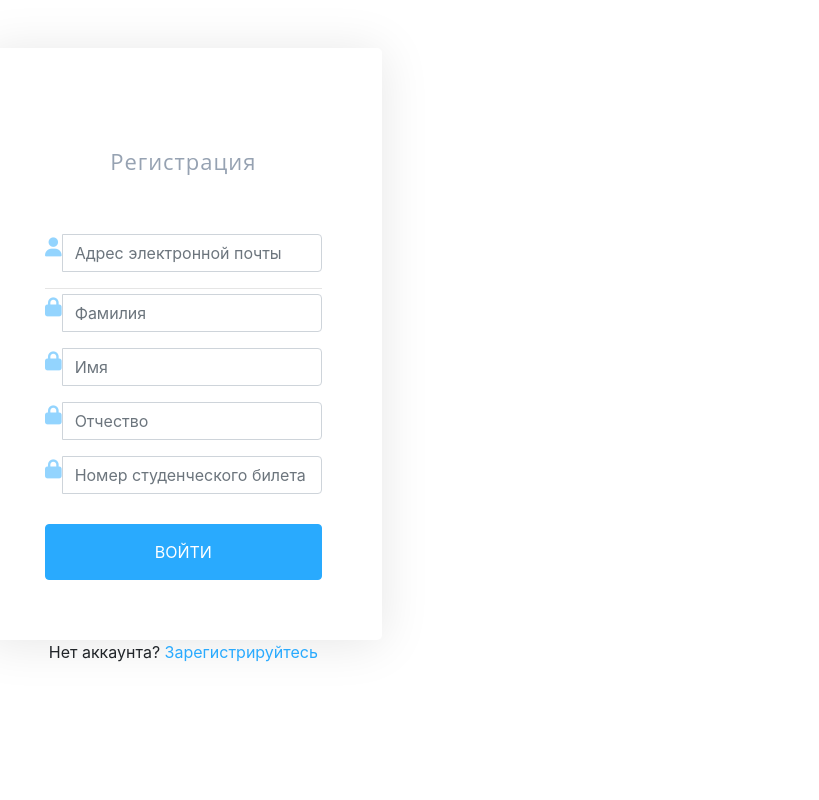
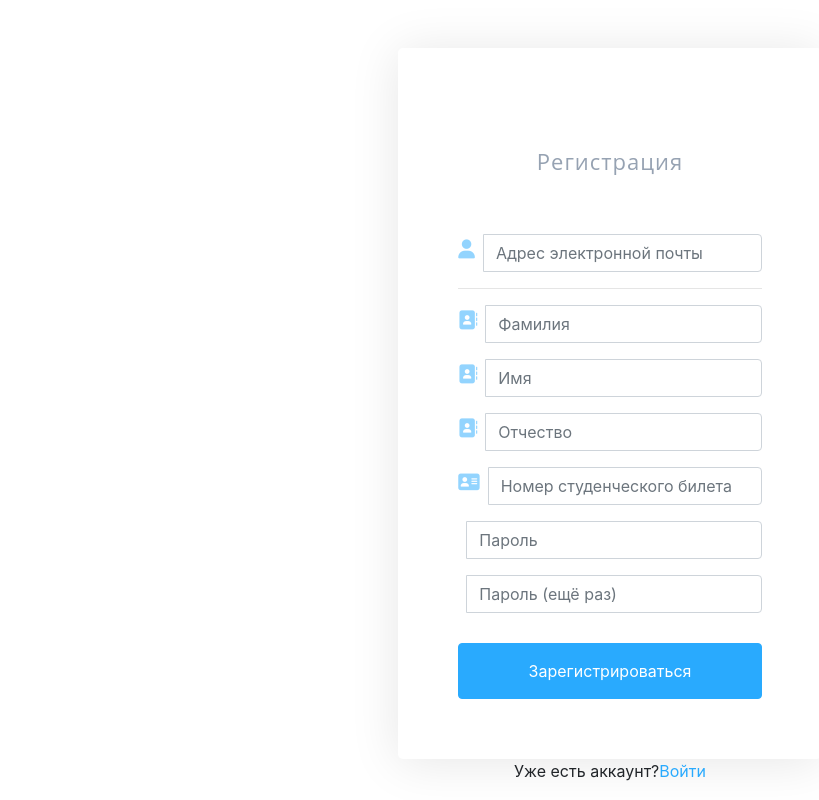
Before and after one commit to PaltuSuction/Docs_Service, a Django app: page /registration/ in a window 1280 px wide. Shown: the whole page, without its empty margins (30-849 px from the left). Run offline with Django 3.2, Linux system fonts and the light colour scheme; some libraries are stand-ins or nearby versions.

Commit message:
Update Login - fixes Update MainPage - now using User.id instead of User.ticket_number Update mainPage.html - nice sidemenu added

```diff
--- a/authentication_part/models.py
+++ b/authentication_part/models.py
@@ -49,7 +49,7 @@ class User(AbstractBaseUser, PermissionsMixin):
     date_joined = models.DateTimeField(_('date joined'), auto_now_add=True)
     is_active = models.BooleanField(_('active'), default=True)
     is_staff = models.BooleanField(_('staff'), default=False)
-    avatar = models.ImageField(upload_to='avatars/', null=True, blank=True)
+    avatar = models.ImageField(upload_to='../media/avatars', null=True, blank=True)
 
     objects = UserManager()
 
--- a/authentication_part/templates/mainPage.html
+++ b/authentication_part/templates/mainPage.html
@@ -1,4 +1,4 @@
-{% extends 'userpanel_basic.html' %}
+{% extends 'userpanel_basic_2.html' %}
 
 {% block content %}
 <h1>Здесь будет самая мякотка.</h1>
--- a/authentication_part/templates/registerPage.html
+++ b/authentication_part/templates/registerPage.html
@@ -4,23 +4,30 @@
 <head>
 	<meta charset="UTF-8">
 	<title>Document</title>
-
+    <link rel="stylesheet" type = "text/css" href="{% static 'css/loginStyles.css' %}">
 	<link rel="stylesheet" href="https://maxcdn.bootstrapcdn.com/bootstrap/4.0.0/css/bootstrap.min.css" integrity="sha384-Gn5384xqQ1aoWXA+058RXPxPg6fy4IWvTNh0E263XmFcJlSAwiGgFAW/dAiS6JXm" crossorigin="anonymous">
-	<script src="https://maxcdn.bootstrapcdn.com/bootstrap/4.0.0/js/bootstrap.min.js" integrity="sha384-JZR6Spejh4U02d8jOt6vLEHfe/JQGiRRSQQxSfFWpi1MquVdAyjUar5+76PVCmYl" crossorigin="anonymous"></script>
     <script src="https://kit.fontawesome.com/ad49d621ae.js" crossorigin="anonymous"></script>
-	<link rel="stylesheet" type = "text/css" href="{% static 'css/loginStyles.css' %}">
 </head>
 
 <body class="login-page">
-<main class = 'col-md-4'>
+<div class = 'container-fluid'>
+    <div class='row justify-content-center'>
+        <main>
             <div class="login-block mt-5 center-block">
                 <h1>Регистрация</h1>
                 <form method = 'post' action="">
+
+                    {% if form.errors %}
+                        {% for error in form.errors %}
+                            {{ error }}
+                        {% endfor %}
+                    {% endif %}
+
                     {% csrf_token %}
                     <div class="form-group">
                         <div class="input-group">
                             <span class="input-group-addon"><i class="fas fa-user"></i></span>
-                    <input type="text" name = "username" class="form-control" placeholder="Адрес электронной почты">
+                            <input type="text" name = "email" class="form-control" placeholder="Адрес электронной почты">
                         </div>
                     </div>
 
@@ -28,42 +35,58 @@
 
                     <div class="form-group">
                         <div class="input-group">
-                    <span class="input-group-addon"><i class="fa fa-lock ti-unlock"></i></span>
+                            <span class="input-group-addon"><i class="fas fa-address-book"></i></span>
                             <input type="text" name="last_name" class="form-control" placeholder="Фамилия">
                         </div>
                     </div>
 
                     <div class="form-group">
                         <div class="input-group">
-                    <span class="input-group-addon"><i class="fa fa-lock ti-unlock"></i></span>
+                            <span class="input-group-addon"><i class="fas fa-address-book"></i></span>
                             <input type="text" name="first_name" class="form-control" placeholder="Имя">
                         </div>
                     </div>
 
                     <div class="form-group">
                         <div class="input-group">
-                    <span class="input-group-addon"><i class="fa fa-lock ti-unlock"></i></span>
+                            <span class="input-group-addon"><i class="fas fa-address-book"></i></span>
                             <input type="text" name="middle_name" class="form-control" placeholder="Отчество">
                         </div>
                     </div>
 
                     <div class="form-group">
                         <div class="input-group">
-                    <span class="input-group-addon"><i class="fa fa-lock ti-unlock"></i></span>
+                            <span class="input-group-addon"><i class="fas fa-address-card"></i></span>
                             <input type="text" name="ticket_number" class="form-control" placeholder="Номер студенческого билета">
                         </div>
                     </div>
 
-            <button class="btn btn-primary btn-block" type="submit">ВОЙТИ</button>
+                    <div class="form-group">
+                        <div class="input-group">
+                            <span class="input-group-addon"></span>
+                            <input type="text" name="password1" class="form-control" placeholder="Пароль">
+                        </div>
+                    </div>
+
+                    <div class="form-group">
+                        <div class="input-group">
+                            <span class="input-group-addon"></span>
+                            <input type="text" name="password2" class="form-control" placeholder="Пароль (ещё раз)">
+                        </div>
+                    </div>
+
+                    <button class="btn btn-primary btn-block" type="submit">Зарегистрироваться</button>
                 </form>
             </div>
 
             <div class="login-links">
-	    <p class="text-center">Нет аккаунта? <a class="txt-brand" href="{% url 'registration' %}"><font color=#29aafe>Зарегистрируйтесь</font></a></p>
+                <p class="text-center">Уже есть аккаунт?<a class="txt-brand" href="{% url 'login' %}"><font color=#29aafe>Войти</font></a></p>
             </div>
 
         </main>
+    </div>
+</div>
 <script src="https://code.jquery.com/jquery-3.2.1.slim.min.js" integrity="sha384-KJ3o2DKtIkvYIK3UENzmM7KCkRr/rE9/Qpg6aAZGJwFDMVNA/GpGFF93hXpG5KkN" crossorigin="anonymous"></script>
 <script src="https://cdnjs.cloudflare.com/ajax/libs/popper.js/1.12.9/umd/popper.min.js" integrity="sha384-ApNbgh9B+Y1QKtv3Rn7W3mgPxhU9K/ScQsAP7hUibX39j7fakFPskvXusvfa0b4Q" crossorigin="anonymous"></script>
-</body>
+<script src="https://maxcdn.bootstrapcdn.com/bootstrap/4.0.0/js/bootstrap.min.js" integrity="sha384-JZR6Spejh4U02d8jOt6vLEHfe/JQGiRRSQQxSfFWpi1MquVdAyjUar5+76PVCmYl" crossorigin="anonymous"></script></body>
 </html>
--- a/authentication_part/views.py
+++ b/authentication_part/views.py
@@ -5,6 +5,8 @@ from django.shortcuts import render
 
 # Create your views here.
 from authentication_part.forms import UserRegistrationForm, UserLoginForm
+from authentication_part.models import User
+from core_part.models import Person, Student
 
 '''class Login(LoginView):
     template_name = 'loginPage.html'
@@ -18,9 +20,15 @@ def Login(req):
             email = req.POST['email']
             password = req.POST['password']
             user = auth.authenticate(email=email, password=password)
+            req.session['user_id'] = str(user.id)
             if user is not None and user.is_active:
                 auth.login(req, user)
                 return HttpResponseRedirect('/user/{}'.format(user.ticket_number))
+            else:
+               #form._errors['Authorization_Error'] = 'Неверный логин или пароль'
+                return render(req, 'loginPage.html', context={'form': form})
+        else:
+            return render(req, 'loginPage.html', context={'form': form})
     else:
         form = UserLoginForm()
         return render(req, 'loginPage.html', context={'form': form})
@@ -36,11 +44,16 @@ def Registration(req):
             new_user.save()
             new_user.refresh_from_db()
 
-            return HttpResponseRedirect('../user/{}'.format(new_user.id))
-
+            return HttpResponseRedirect('../user/{}'.format(new_user.ticket_number))
+        else:
+            return render(req, 'registerPage.html', {'form': form})
     else:
         form = UserRegistrationForm()
         return render(req, 'registerPage.html', {'form': form})
 
-def MainPage(req, ticket_number):
-    return render(req, 'mainPage.html')
+
+def MainPage(req, tik_num):
+    session_id = req.session['user_id']
+    user = User.objects.get(id=session_id)
+    student = Student.objects.get(userPerson=user)
+    return render(req, 'mainPage.html', context={'student' : student})
--- a/core_part/models.py
+++ b/core_part/models.py
@@ -1,9 +1,11 @@
 from django.db import models
 
 # Create your models here.
+from Docs_Service import settings
 
 
 class Person(models.Model):
+    userPerson = models.OneToOneField(settings.AUTH_USER_MODEL, on_delete=models.SET_NULL, null=True, blank=True)
     lastName = models.CharField(max_length=50, verbose_name='Фамилия', help_text='Фамилия')
     firstName = models.CharField(max_length=50, verbose_name='Имя', help_text='Имя')
     middleName = models.CharField(max_length=50, null=True, blank=True, verbose_name='Отчество',
--- a/static/css/loginStyles.css
+++ b/static/css/loginStyles.css
@@ -22,7 +22,9 @@ margin-top:40px
 {
     color:#29aafe;
     font-size:19px;
-opacity:.5
+    opacity:.5;
+    line-height: 2rem;
+    margin-right: 0.5rem;
 }
 .login-block .btn-block
 {
@@ -31,7 +33,7 @@ padding:15px;
     background:#29aafe;
     border-color:#29aafe;
 }
-.login-block .hr-xs
+.login-block.hr-xs
 {
     margin-top:5px;
     margin-bottom:5px
```
Also changed, not shown: authentication_part/templates/loginPage.html (+8 -5 lines), authentication_part/templates/userpanel_basic.html (+4 -4 lines). Lines whose indentation alone changed are shown as unchanged.
